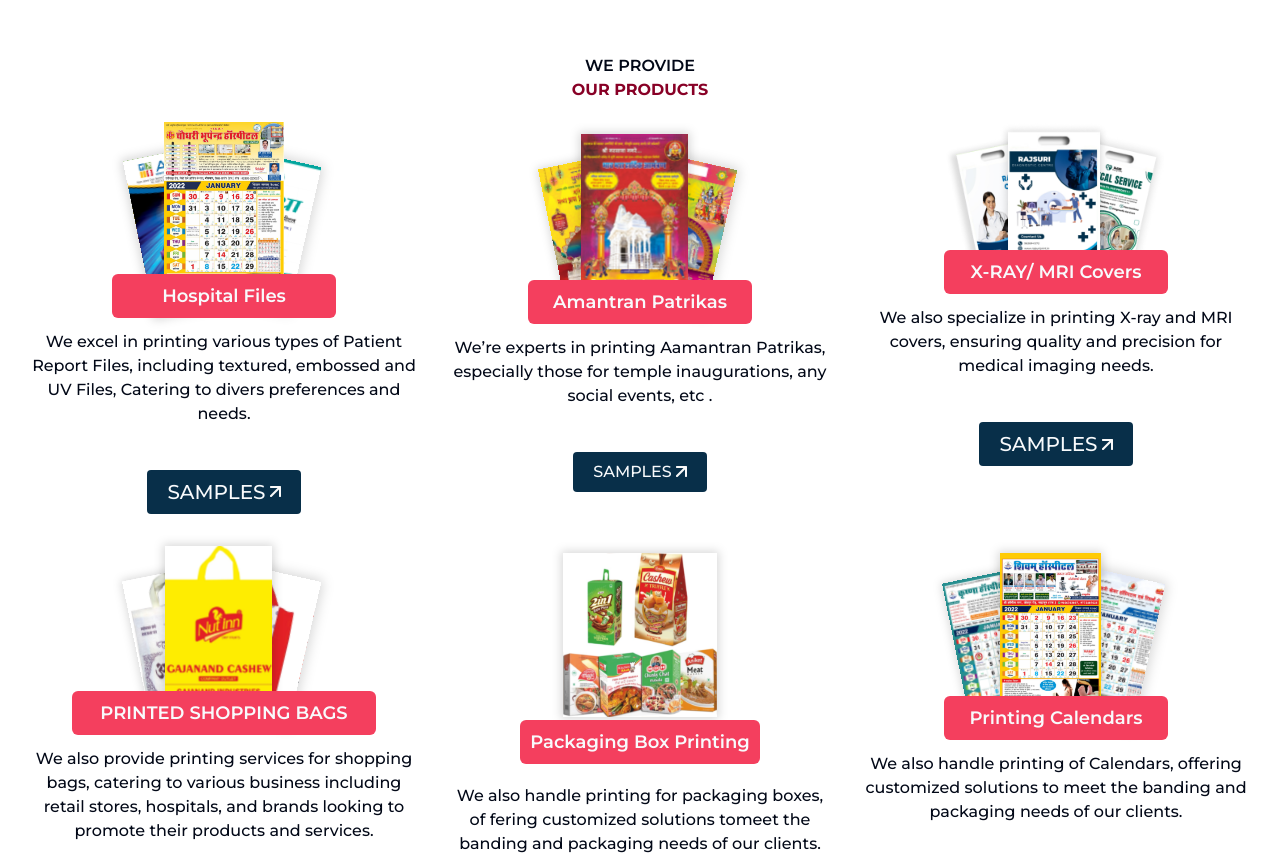
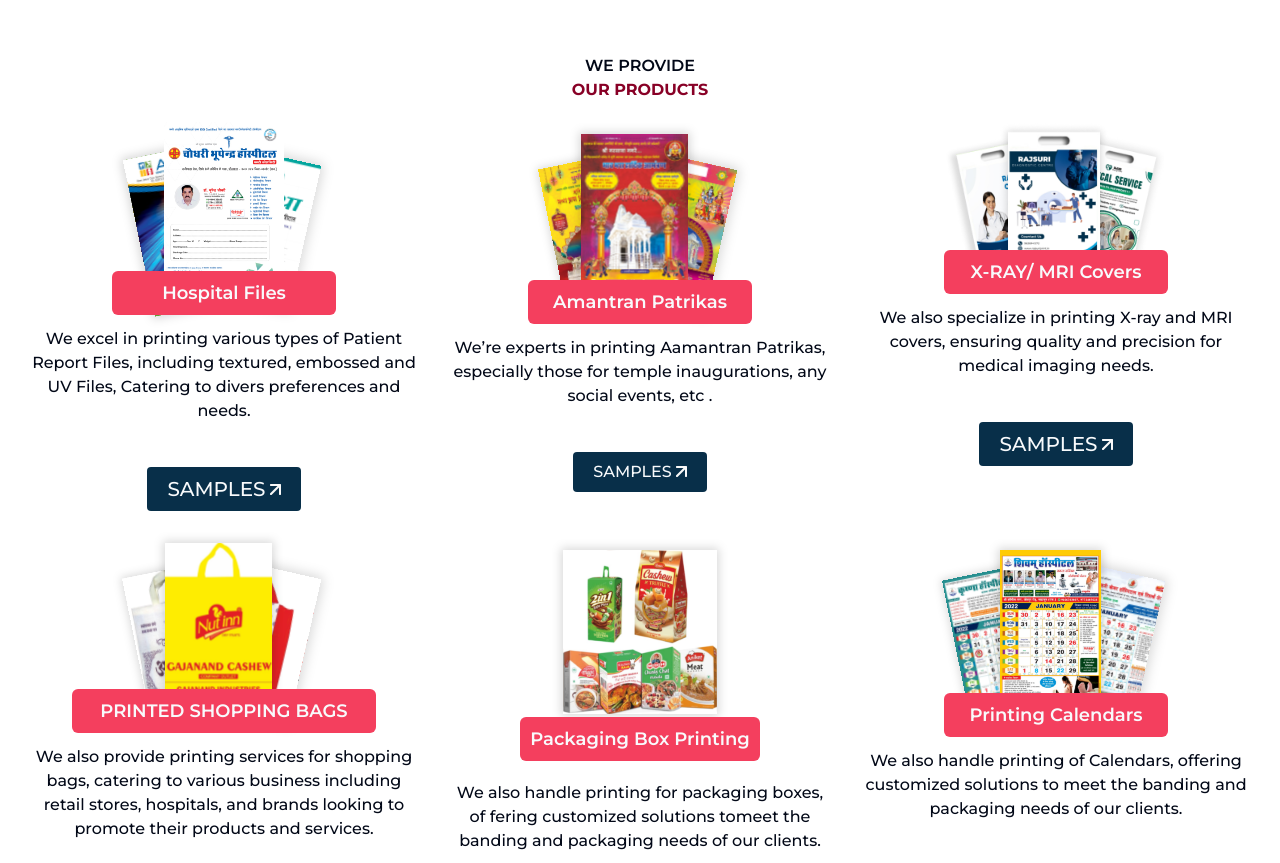
Before and after one commit to codezuma/ghanchi, a Next.js app: page / in a window 1280 px wide. Shown: the part 1920-2783 px from the top of the page. Built offline with nearby package versions, Linux system fonts and the light colour scheme.

Commit message:
hospital files image fix

```diff
--- a/app/page.tsx
+++ b/app/page.tsx
@@ -110,7 +110,7 @@ export default function Home() {
           <div className="mt-3 w-full flex flex-col align-middle items-center">
             <div className="flex w-56 place-self-center">
               <img src="/item01.svg" className="z-10 mb-[-2rem] mr-[-6rem] w-48" alt="" />
-              <img src="/cal/two.jpg" className="z-20 w-[120px]" alt="" />
+              <img src="/hospitals/ghanchi.jpg" className="z-20 w-[120px]" alt="" />
               <img src="/item03.svg" className="z-10 mb-[-2rem] ml-[-6rem] w-48" alt="" />
             </div>
             <div className="py-2 mt-[-2rem] bg-rose-500 w-56 z-30 rounded-md flex justify-center items-center">
```
